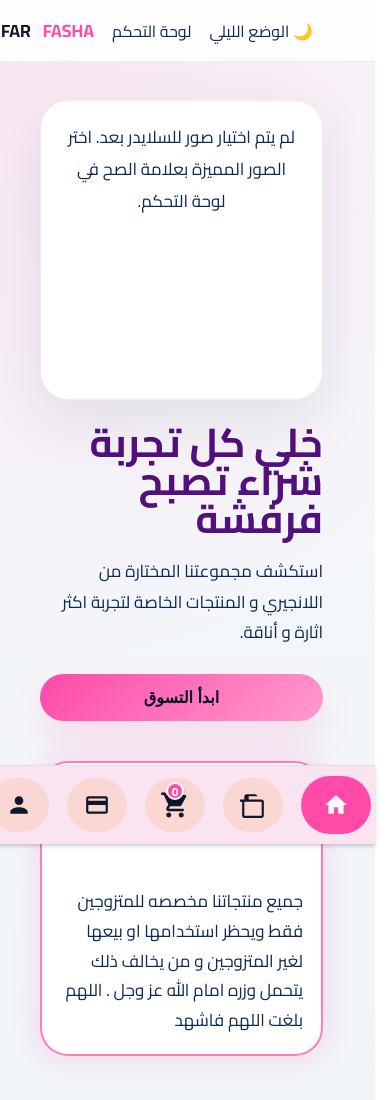
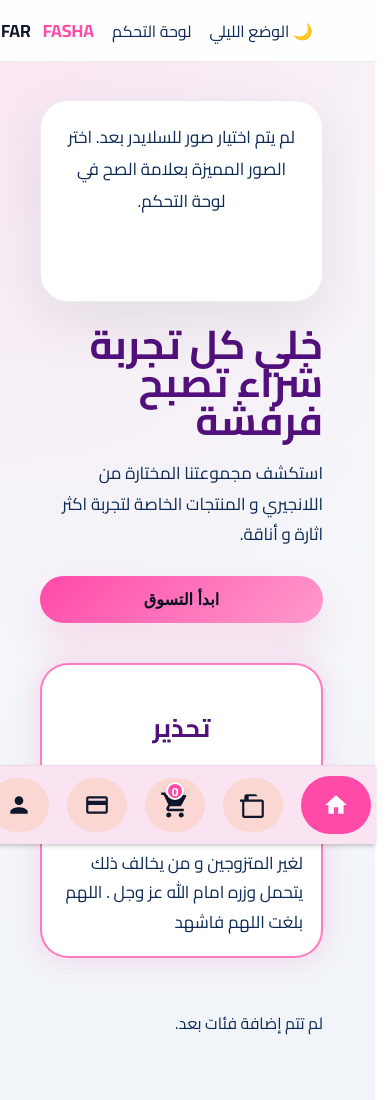
Before and after one commit to Medoxd60/FARFASHA-STORE, a plain HTML site: page index.html in a window 390 px wide. Shown: the top 1100 px of the page. Drawn offline with nearby package versions, Linux system fonts and the light colour scheme; no server answers.

Commit message:
Update styles.css

```diff
--- a/styles.css
+++ b/styles.css
@@ -3281,8 +3281,9 @@ h1, h2, h3, h4, h5, h6 {
     padding: 10px 16px calc(120px + env(safe-area-inset-bottom, 0));
   }
 
-  .hero-slider {
-    min-height: 300px;
+    .hero-slider,
+  .home-slider {
+    min-height: 200px;
   }
 
   /* Mobile: ensure review section shows 2 cards in viewport */
```
